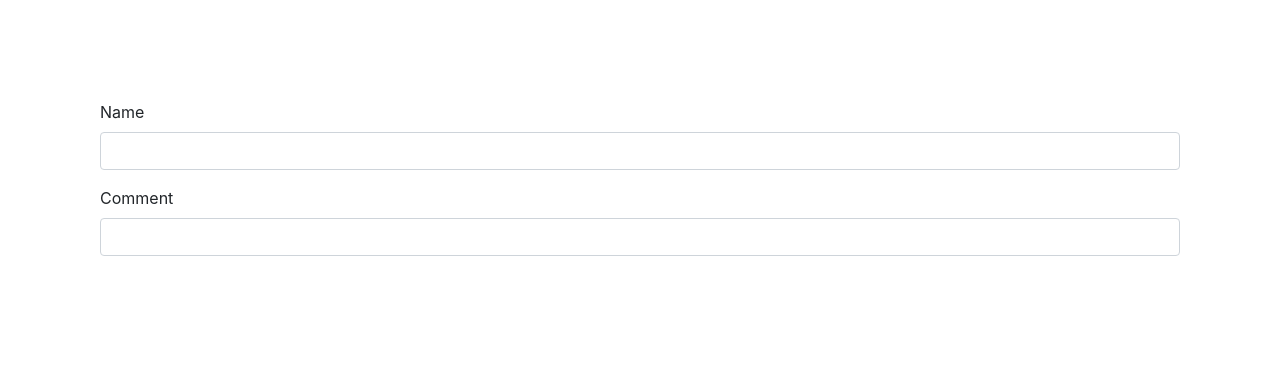
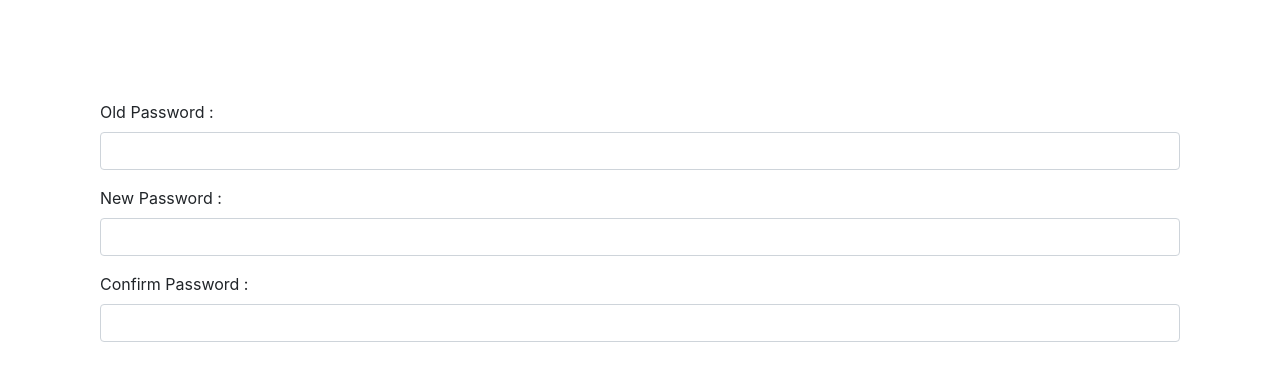
Before and after one commit to arunkashyap9677/AngularMosh, an Angular app: page / in a window 1280 px wide. Shown: the top 380 px of the page. Built offline with nearby package versions, Linux system fonts and the light colour scheme.

Commit message:
Added change password component and async validators

```diff
--- a/src/app/app.component.html
+++ b/src/app/app.component.html
@@ -1,4 +1,4 @@
-<reactive-form></reactive-form>
+<reset-password></reset-password>
 <!---
 <h2>App Component</h2>
 <app-author></app-author>
--- a/src/app/app.module.ts
+++ b/src/app/app.module.ts
@@ -11,6 +11,7 @@ import { FormsModule, ReactiveFormsModule } from '@angular/forms';
 import { TemplateFormComponent } from './template-form/template-form.component';
 import { ValidationErrorComponent } from './sharedComponents/validation-error/validation-error.component';
 import { ReactiveFormComponent } from './reactive-form/reactive-form.component';
+import { ResetPasswordComponent } from './reset-password/reset-password.component';
 @NgModule({
   declarations: [
     AppComponent,
@@ -19,7 +20,8 @@ import { ReactiveFormComponent } from './reactive-form/reactive-form.component';
     TextFormatterPipe,
     TemplateFormComponent,
     ValidationErrorComponent,
-    ReactiveFormComponent
+    ReactiveFormComponent,
+    ResetPasswordComponent
   ],
   imports: [
     BrowserModule,
--- a/src/app/reactive-form/reactive-form.component.html
+++ b/src/app/reactive-form/reactive-form.component.html
@@ -2,6 +2,7 @@
     <div class="form-group">
         <label for="name">Name</label>
         <input formControlName="name" type="text" id="name" class="form-control">
+        <div *ngIf="name!.pending">checking for uniqueness</div>
         <div *ngIf="name!.touched">
             <app-validation-error [errors]="name!.errors"
              [errorPrefix]="'Name'"></app-validation-error>
--- a/src/app/reactive-form/reactive-form.component.ts
+++ b/src/app/reactive-form/reactive-form.component.ts
@@ -10,7 +10,8 @@ import { InputFieldValidator } from '../sharedComponents/Validators/inputValidat
 export class ReactiveFormComponent implements OnInit {
 
   form: FormGroup = new FormGroup({
-    name: new FormControl('', [Validators.required, Validators.minLength(3), InputFieldValidator.NoSpaceAllowed]),
+    name: new FormControl('', [Validators.required, Validators.minLength(3),
+          InputFieldValidator.NoSpaceAllowed], InputFieldValidator.CheckUniqueNames),
     comment: new FormControl('',Validators.required)
   });
   constructor() { }
--- /dev/null
+++ b/src/app/reset-password/reset-password.component.html
@@ -0,0 +1,32 @@
+<form [formGroup]="form">
+    <div class="form-group">
+        <label for="oldP">Old Password :</label>
+        <input formControlName="oldPassword" type="text" class="form-control" id="oldP">
+        <div *ngIf="oldPassword!.pending" class="alert alert-info">Checking Old password</div>
+        <div *ngIf="oldPassword!.touched">
+            <app-validation-error [errors]="oldPassword!.errors"
+            [errorPrefix]="'Old Password'"></app-validation-error>
+        </div>
+    </div>
+    <div class="form-group">
+        <label for="newP">New Password :</label>
+        <input formControlName="newPassword" type="text" class="form-control" id="newP">
+        <div *ngIf="newPassword!.touched">
+            <app-validation-error [errors]="newPassword!.errors"
+            [errorPrefix]="'Password'"></app-validation-error>
+        </div>
+    </div>
+    <div class="form-group">
+        <label for="confirmP">Confirm Password :</label>
+        <input formControlName="confirmPassword" type="text" class="form-control" id="confirmP">
+        <div *ngIf="confirmPassword!.touched">
+            <app-validation-error [errors]="confirmPassword!.errors"
+            [errorPrefix]="'Password'"></app-validation-error>
+            <app-validation-error [errors]="form!.errors"
+            [errorPrefix]="'Passwords'"></app-validation-error>
+        </div>
+    </div>
+    <div>{{oldPassword!.value}}</div>
+    <div>{{newPassword!.value}}</div>
+    <div>{{confirmPassword!.value}}</div>
+</form>
--- /dev/null
+++ b/src/app/reset-password/reset-password.component.ts
@@ -0,0 +1,33 @@
+import { InputFieldValidator } from './../sharedComponents/Validators/inputValidators';
+import { dependenciesFromGlobalMetadata } from '@angular/compiler/src/render3/r3_factory';
+import { Component, OnInit } from '@angular/core';
+import { FormBuilder, Validators, FormGroup, FormControl } from '@angular/forms';
+
+@Component({
+  selector: 'reset-password',
+  templateUrl: './reset-password.component.html',
+  styleUrls: ['./reset-password.component.css']
+})
+export class ResetPasswordComponent {
+
+  form:FormGroup = new FormGroup({
+    oldPassword: new FormControl('', Validators.required, InputFieldValidator.checkOldPassword),
+    newPassword: new FormControl('', Validators.required),
+    confirmPassword: new FormControl('', Validators.required)
+  }, {
+    validators: InputFieldValidator.passwordsMatch
+  });
+
+  get oldPassword(){
+    return this.form.get('oldPassword');
+  }
+
+  get newPassword(){
+    return this.form.get('newPassword');
+  }
+
+  get confirmPassword(){
+    return this.form.get('confirmPassword');
+  }
+
+}
--- a/src/app/sharedComponents/Validators/inputValidators.ts
+++ b/src/app/sharedComponents/Validators/inputValidators.ts
@@ -1,4 +1,5 @@
-import { AbstractControl } from "@angular/forms";
+import { Component } from '@angular/core';
+import { AbstractControl, ValidationErrors } from "@angular/forms";
 
 export class InputFieldValidator
 {
@@ -12,4 +13,45 @@ export class InputFieldValidator
         else
             return null;
     }
+
+    static CheckUniqueNames(control: AbstractControl)
+    {
+        return new Promise<ValidationErrors|null>((resolve, reject) => {
+            setTimeout(() => {
+                let value = control.value as string;
+                if(value.toLowerCase()==="arun")
+                    resolve({notUnique: true});
+                else
+                    resolve(null);
+            }, 3000);
+        });
+    }
+
+    static checkOldPassword(control: AbstractControl)
+    {
+        return new Promise<ValidationErrors|null>((resolve, reject) => {
+            setTimeout(() => {
+                let value = control.value as string;
+                if(value.toLowerCase() !=="1234")
+                    resolve({notEqual: true});
+                else
+                    resolve(null);
+            }, 3000);
+        });
+    }
+
+    static passwordsMatch(control: AbstractControl)
+    {
+        let oldPass = control.get('newPassword')?.value;
+        let newPass = control.get('confirmPassword')?.value;
+        console.log(oldPass, newPass);
+        if(oldPass !== newPass)
+            return {
+                passwordMatchFail : true
+            };
+        else
+            return null;
+    }
+
+
 }
--- a/src/app/sharedComponents/validation-error/validation-error.component.html
+++ b/src/app/sharedComponents/validation-error/validation-error.component.html
@@ -2,3 +2,6 @@
 <div class="alert alert-danger" *ngIf="errors && errors.minlength">{{errorPrefix}} needs at least {{errors.minlength.requiredLength}} characters</div>
 <div class="alert alert-danger" *ngIf="errors && errors.maxlength">{{errorPrefix}} cannot have more than</div>
 <div class="alert alert-danger" *ngIf="errors && errors.noSpaceAllowed">{{errorPrefix}} cannot contain spaces</div>
+<div class="alert alert-danger" *ngIf="errors && errors.notUnique">{{errorPrefix}} is not unique</div>
+<div class="alert alert-danger" *ngIf="errors && errors.passwordMatchFail">{{errorPrefix}} does not match</div>
+<div class="alert alert-danger" *ngIf="errors && errors.notEqual">{{errorPrefix}} does not match</div>
```
Also changed, not shown: src/app/reset-password/reset-password.component.css (added), 1 other file (tests, documents, lock files or other folders).
